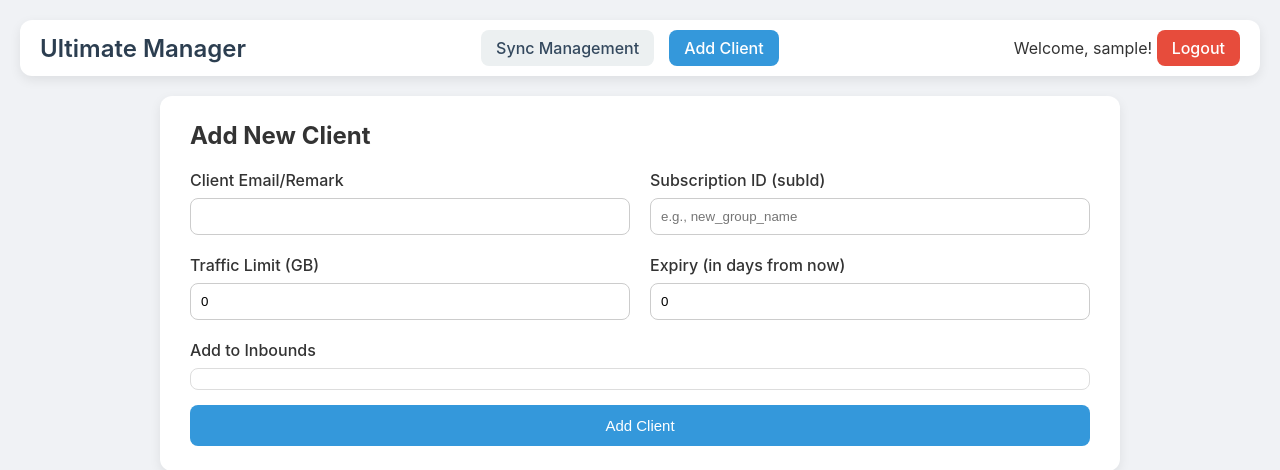
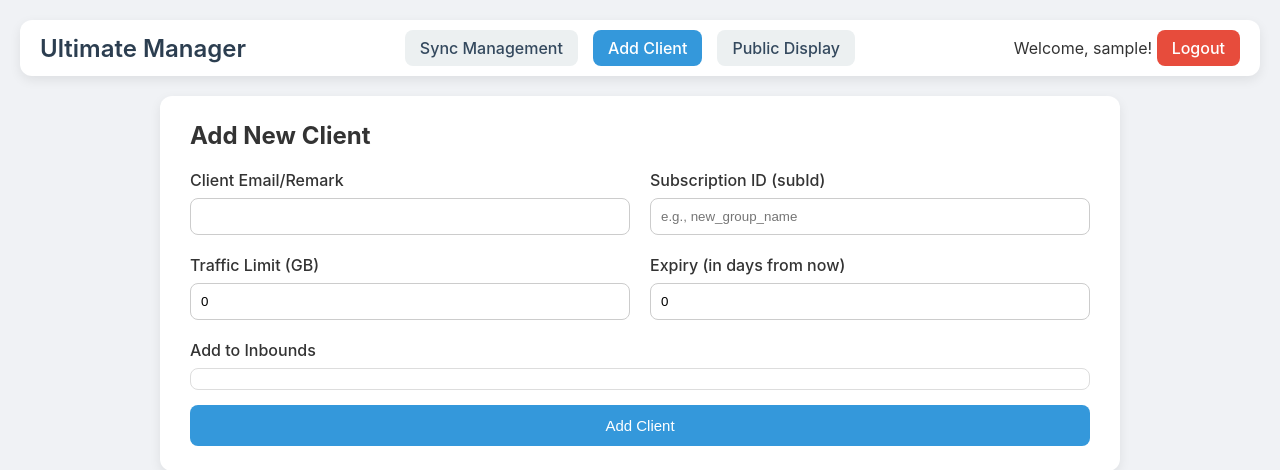
Before and after one commit to smblue07/my-sync-panel, a Flask app: page /add_client_page in a window 1280 px wide. Shown: the top 470 px of the page. Run offline with Flask 3, Linux system fonts and the light colour scheme; the visitor is signed in with stand-in values (Sample User, id 1); data that the repository does not hold is empty.

Commit message:
Update base.html

```diff
--- a/templates/base.html
+++ b/templates/base.html
@@ -21,10 +21,11 @@
 <body>
     <header class="top-bar">
         <div class="logo">Ultimate Manager</div>
-        <nav class="nav">
-            <a href="{{ url_for('sync_management') }}" class="{{ 'active' if request.endpoint == 'sync_management' else '' }}">Sync Management</a>
-            <a href="{{ url_for('add_client_page') }}" class="{{ 'active' if request.endpoint == 'add_client_page' else '' }}">Add Client</a>
-        </nav>
+<nav class="nav">
+    <a href="{{ url_for('sync_management') }}" class="{{ 'active' if request.endpoint == 'sync_management' else '' }}">Sync Management</a>
+    <a href="{{ url_for('add_client_page') }}" class="{{ 'active' if request.endpoint == 'add_client_page' else '' }}">Add Client</a>
+    <a href="{{ url_for('display_configs') }}" class="{{ 'active' if request.endpoint == 'display_configs' else '' }}">Public Display</a>
+</nav>
         <div class="user-info">
             {% if session.logged_in %}
             <span>Welcome, {{ session.username }}! <a href="{{ url_for('logout') }}">Logout</a></span>
```
